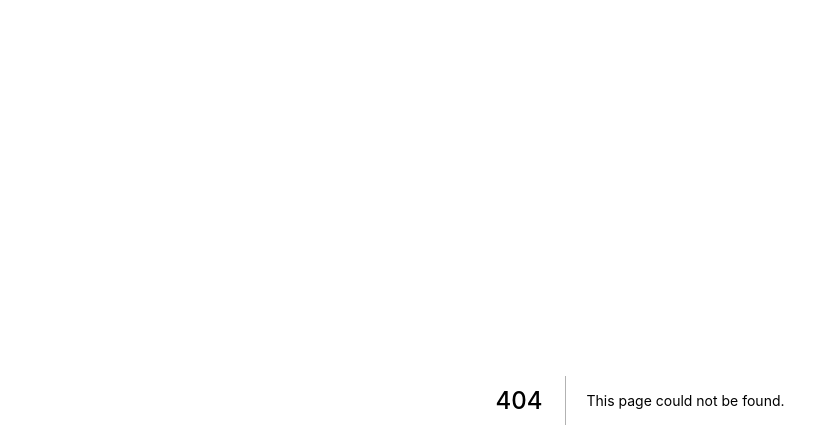
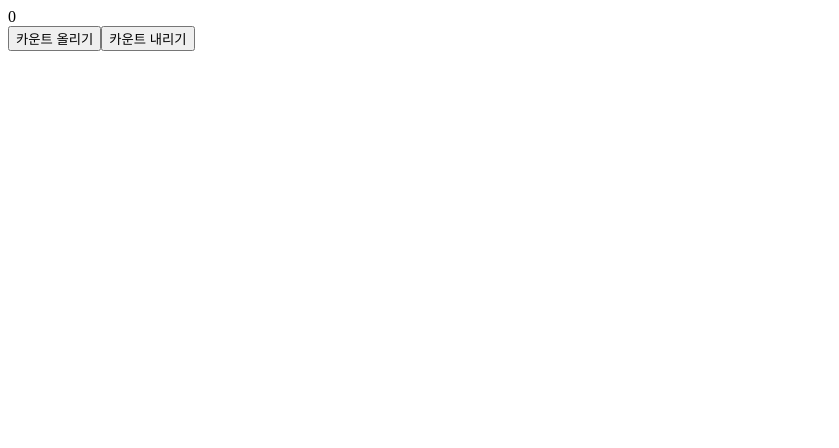
Before and after one commit to just-study-hako/front_study, a Next.js app in the folder 04_react_study/class/: page /section02/02-01-counter-let-document in a window 1280 px wide. Before the commit this address had no page. Shown: the top 448 px of the page, without its empty margins (0-839 px from the left). Built offline with nearby package versions, Linux system fonts and the light colour scheme.

Commit message:
# let,state 비교
react의 state사용법과 기존 let 사용시의 비교

```diff
--- /dev/null
+++ b/04_react_study/class/pages/section02/02-01-counter-let-document/index.js
@@ -0,0 +1,24 @@
+export default function CounterLetDocumentPage(){
+
+    function onClickCountUp () {
+        const count = Number(document.getElementById("countNumber").innerText) + 1;
+        // countNumber 값을 가져와서 +1 해서 count 변수에 저장
+        document.getElementById("countNumber").innerText = count;
+        // countNumber 에 count 값을 반환
+    }
+
+    function onClickCountDown () {
+        const count = Number(document.getElementById("countNumber").innerText) - 1;
+        document.getElementById("countNumber").innerText = count;
+    }
+
+
+    return(
+        <div>
+            <div id="countNumber">0</div>
+            <button onClick={onClickCountUp}>카운트 올리기</button>
+            <button onClick={onClickCountDown}>카운트 내리기</button>
+        </div>
+    )
+
+}
```
Also changed, not shown: 04_react_study/class/pages/section02/02-01-counter-state/index.js (added, +24 -0 lines).
